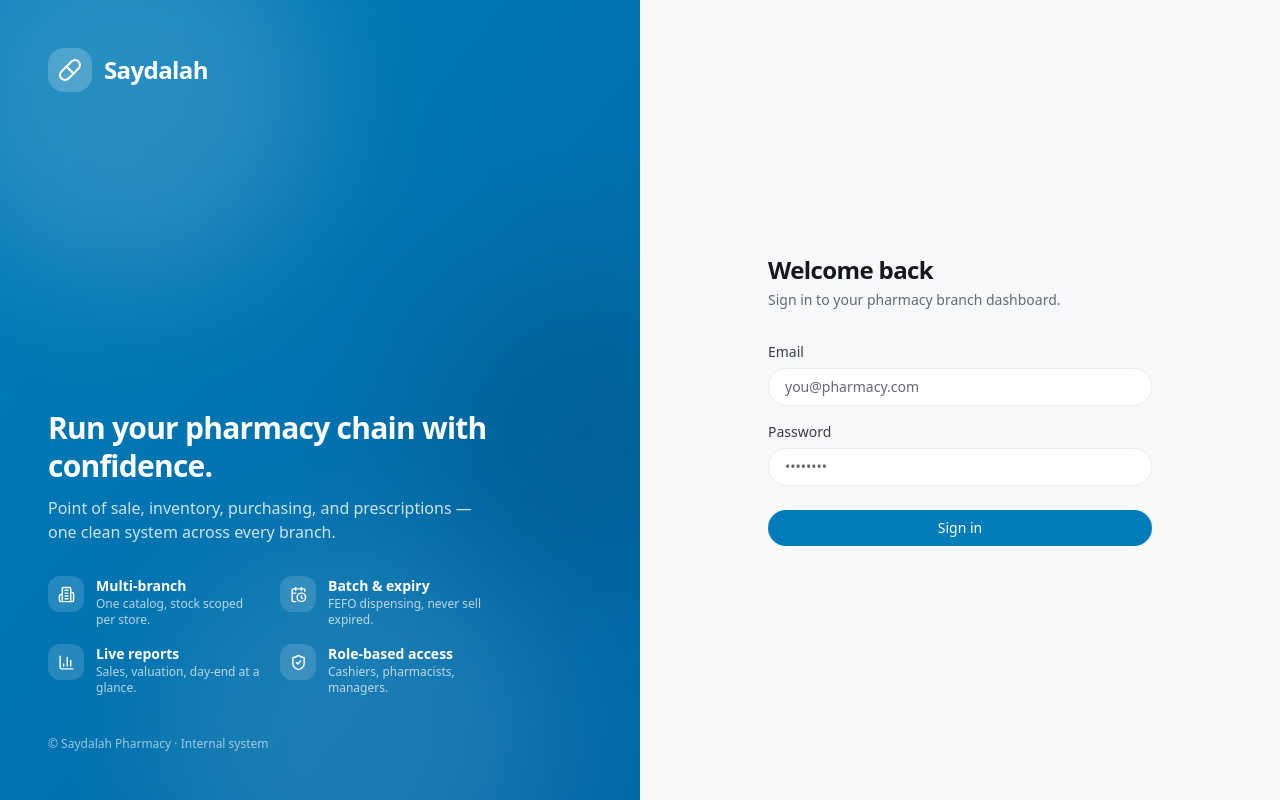
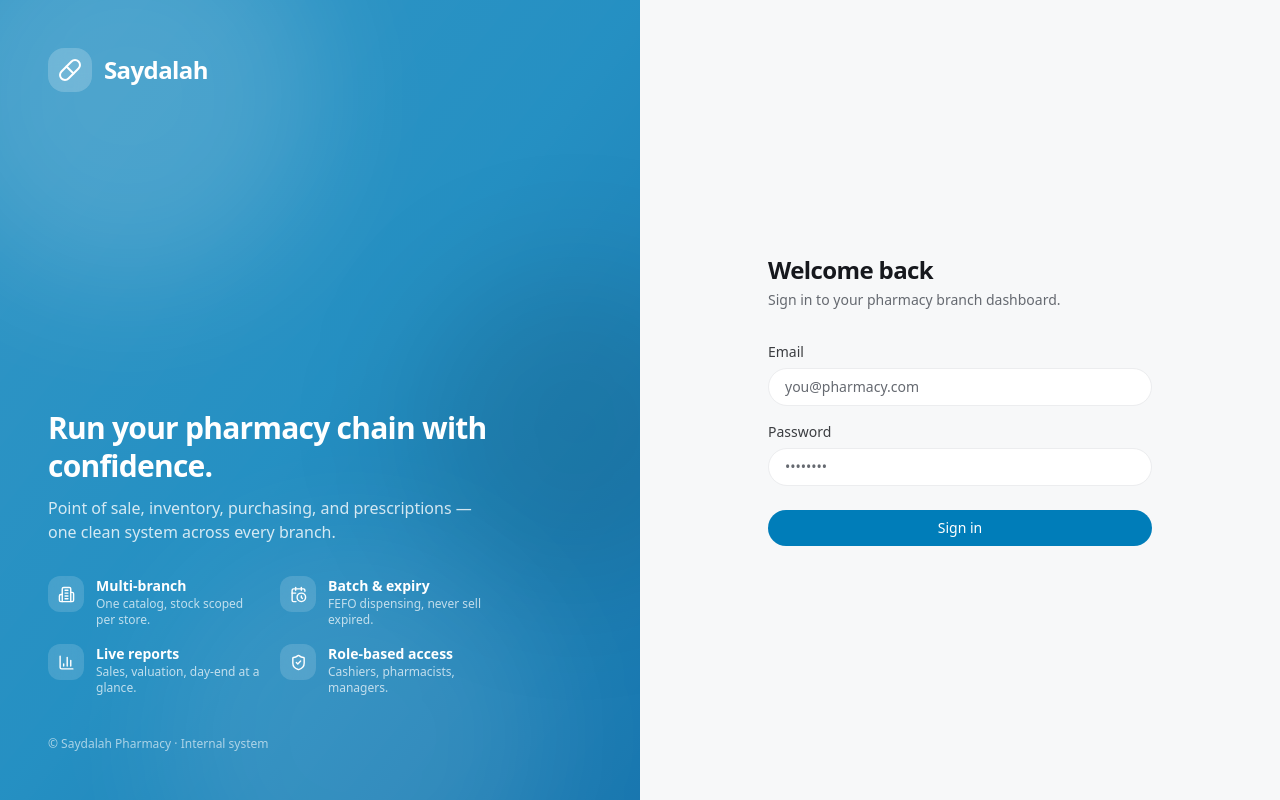
Before and after one commit to ebnsina/saydalah-web, a SvelteKit app: page /login in a window 1280 px wide. Built offline with nearby package versions, Linux system fonts and the light colour scheme; no server answers.

Commit message:
ui: soften the login panel gradient

```diff
--- a/src/routes/login/+page.svelte
+++ b/src/routes/login/+page.svelte
@@ -50,7 +50,7 @@
 
 <div class="grid min-h-screen lg:grid-cols-2">
 	<!-- Branded visual panel (hidden on small screens) -->
-	<div class="relative hidden overflow-hidden bg-gradient-to-br from-accent to-accent-strong p-12 text-accent-contrast lg:flex lg:flex-col">
+	<div class="relative hidden overflow-hidden bg-gradient-to-br from-accent/80 via-accent/85 to-accent-strong/90 p-12 text-accent-contrast lg:flex lg:flex-col">
 		<!-- Organic blobs -->
 		<div class="pointer-events-none absolute -top-24 -left-16 h-96 w-96 rounded-full bg-white/15 blur-3xl"></div>
 		<div class="pointer-events-none absolute top-1/3 -right-24 h-80 w-80 rounded-full bg-black/10 blur-3xl"></div>
```
